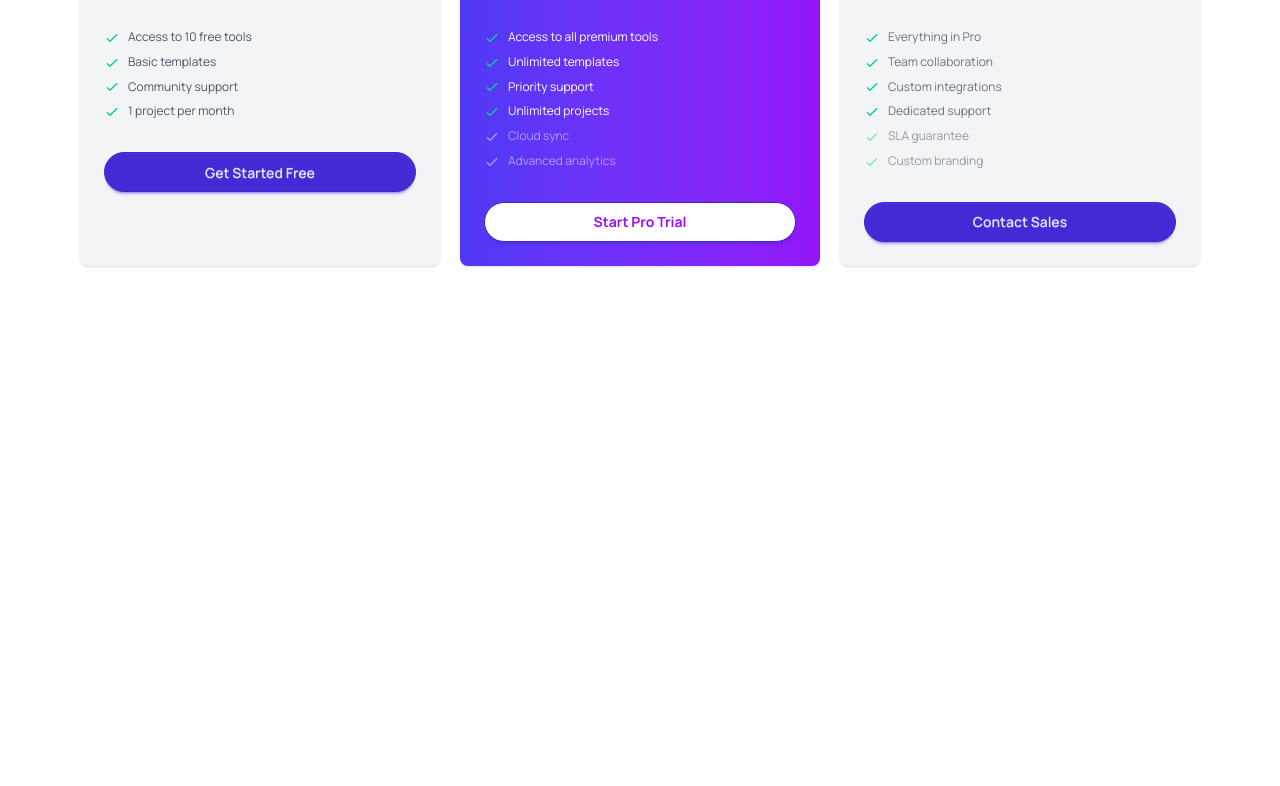
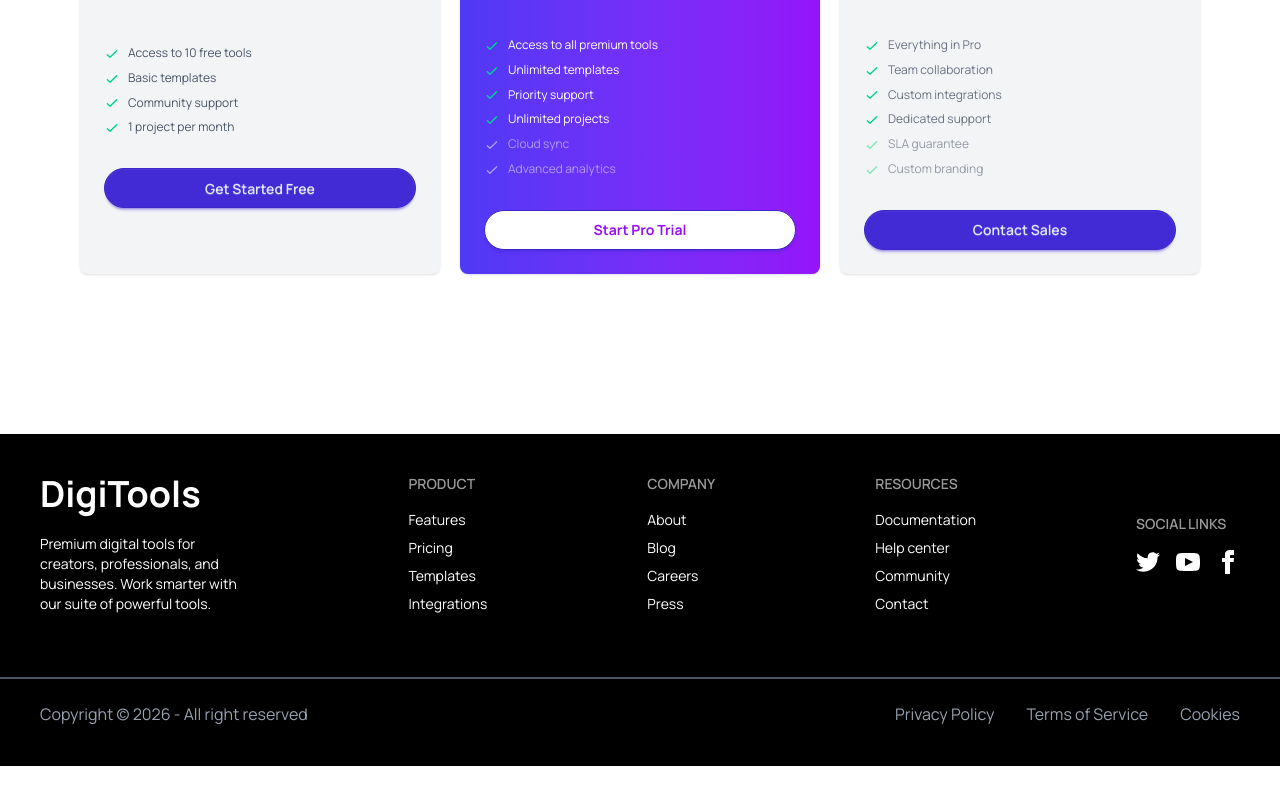
Before and after one commit to Mishu78/digitools-project, a React (Vite) app: page / in a window 1280 px wide. Shown: the part 4164-4950 px from the top of the page. Before the commit the page ends 4590 px from the top, so only its background shows below. Built offline with nearby package versions, Linux system fonts and the light colour scheme.

Commit message:
footer added

```diff
--- a/src/App.jsx
+++ b/src/App.jsx
@@ -8,6 +8,7 @@
 import { useState } from 'react'
 import Steps from './Components/Steps/Steps'
 import Started from './Components/Started/Started'
+import Footer from './Footer/Footer'
 
 
 const getDigitalTools = async() =>{
@@ -34,6 +35,7 @@
      {activeTab==='cart' && <Cart carts={carts} setCarts={setCarts}>Cart</Cart>}
    <Steps></Steps>
    <Started></Started>
+   <Footer></Footer>
     </>
   )
 }
--- a/src/Components/Started/Started.jsx
+++ b/src/Components/Started/Started.jsx
@@ -13,7 +13,7 @@
                 <div className="card bg-gray-100 shadow-sm ">
   <div className="card-body">
     <div className="pb-3">
-      <h2 className="text-3xl font-bold">Starter</h2>
+      <h2 className="text-3xl font-bold mb-4">Starter</h2>
       <p className='mb-5 text-gray-600'>Perfect for getting started</p>
       <span className="text-xl"><span className='font-bold text-4xl'>$0</span>/month</span>
     </div>
@@ -45,7 +45,7 @@
   <div className="card-body">
     <span className="badge badge-lg badge-warning rounded-4xl font-bold text-red-500 bg-amber-200 self-center absolute -top-3">Most Popular</span>
     <div className="pb-3">
-      <h2 className="text-3xl font-bold">Pro</h2>
+      <h2 className="text-3xl font-bold mb-2">Pro</h2>
       <p className='mb-5'>Best for professionals</p>
       <span className="text-xl"><span className='font-bold text-4xl'>$29</span>/Month</span>
     </div>
@@ -84,7 +84,7 @@
 <div className="card bg-gray-100 shadow-sm">
   <div className="card-body">
     <div className="pb-3">
-      <h2 className="text-3xl font-bold">Enterprise</h2>
+      <h2 className="text-3xl font-bold mb-2">Enterprise</h2>
       <p className='mb-5 text-gray-600'>For teams and businesses</p>
       <span className="text-xl"><span className='font-bold text-4xl'>$99</span>/Month</span>
     </div>
--- /dev/null
+++ b/src/Footer/Footer.jsx
@@ -0,0 +1,85 @@
+import React from 'react';
+
+const Footer = () => {
+    return (
+        <div className='bg-black text-white container justify-center mx-auto items-center'>
+            <footer className="container justify-center mx-auto items-center gap-40 footer sm:footer-horizontal bg-base-200 text-base-content p-10 bg-black text-white">
+  <nav>
+    <h6 className="font-bold text-4xl mb-3">DigiTools</h6>
+    <p>Premium digital tools for creators, professionals, and businesses. Work smarter with our suite of powerful tools.</p>
+  </nav>
+  <nav>
+    <h6 className="footer-title">Product</h6>
+    <a className="link link-hover">Features</a>
+    <a className="link link-hover">Pricing</a>
+    <a className="link link-hover">Templates</a>
+    <a className="link link-hover">Integrations</a>
+  </nav>
+  <nav>
+    <h6 className="footer-title">Company</h6>
+    <a className="link link-hover">About</a>
+    <a className="link link-hover">Blog</a>
+    <a className="link link-hover">Careers</a>
+    <a className="link link-hover">Press</a>
+  </nav>
+  <nav>
+    <h6 className="footer-title">Resources</h6>
+    <a className="link link-hover">Documentation</a>
+    <a className="link link-hover">Help center</a>
+    <a className="link link-hover">Community</a>
+    <a className="link link-hover">Contact</a>
+  </nav>
+    <nav>
+<h6 className="footer-title">Social Links</h6>
+    <div className="grid grid-flow-col gap-4">
+      <a>
+        <svg
+          xmlns="http://www.w3.org/2000/svg"
+          width="24"
+          height="24"
+          viewBox="0 0 24 24"
+          className="fill-current">
+          <path
+            d="M24 4.557c-.883.392-1.832.656-2.828.775 1.017-.609 1.798-1.574 2.165-2.724-.951.564-2.005.974-3.127 1.195-.897-.957-2.178-1.555-3.594-1.555-3.179 0-5.515 2.966-4.797 6.045-4.091-.205-7.719-2.165-10.148-5.144-1.29 2.213-.669 5.108 1.523 6.574-.806-.026-1.566-.247-2.229-.616-.054 2.281 1.581 4.415 3.949 4.89-.693.188-1.452.232-2.224.084.626 1.956 2.444 3.379 4.6 3.419-2.07 1.623-4.678 2.348-7.29 2.04 2.179 1.397 4.768 2.212 7.548 2.212 9.142 0 14.307-7.721 13.995-14.646.962-.695 1.797-1.562 2.457-2.549z"></path>
+        </svg>
+      </a>
+      <a>
+        <svg
+          xmlns="http://www.w3.org/2000/svg"
+          width="24"
+          height="24"
+          viewBox="0 0 24 24"
+          className="fill-current">
+          <path
+            d="M19.615 3.184c-3.604-.246-11.631-.245-15.23 0-3.897.266-4.356 2.62-4.385 8.816.029 6.185.484 8.549 4.385 8.816 3.6.245 11.626.246 15.23 0 3.897-.266 4.356-2.62 4.385-8.816-.029-6.185-.484-8.549-4.385-8.816zm-10.615 12.816v-8l8 3.993-8 4.007z"></path>
+        </svg>
+      </a>
+      <a>
+        <svg
+          xmlns="http://www.w3.org/2000/svg"
+          width="24"
+          height="24"
+          viewBox="0 0 24 24"
+          className="fill-current">
+          <path
+            d="M9 8h-3v4h3v12h5v-12h3.642l.358-4h-4v-1.667c0-.955.192-1.333 1.115-1.333h2.885v-5h-3.808c-3.596 0-5.192 1.583-5.192 4.615v3.385z"></path>
+        </svg>
+      </a>
+    </div>
+    </nav>
+
+  </footer>
+<div className="divider before:bg-gray-600 after:bg-gray-600 text-gray-600"></div>
+     <div className='flex pl-10 pr-10 mb-5 container justify-between pb-10 mx-auto items-center'>
+        <p className="text-gray-400">Copyright © {new Date().getFullYear()} - All right reserved</p>
+        <div className="flex text-gray-400 gap-8">
+            <a href="">Privacy Policy</a>
+            <a href="">Terms of Service</a>
+            <a href="">Cookies</a>
+        </div>
+     </div>
+     </div>
+    );
+};
+
+export default Footer;
```
